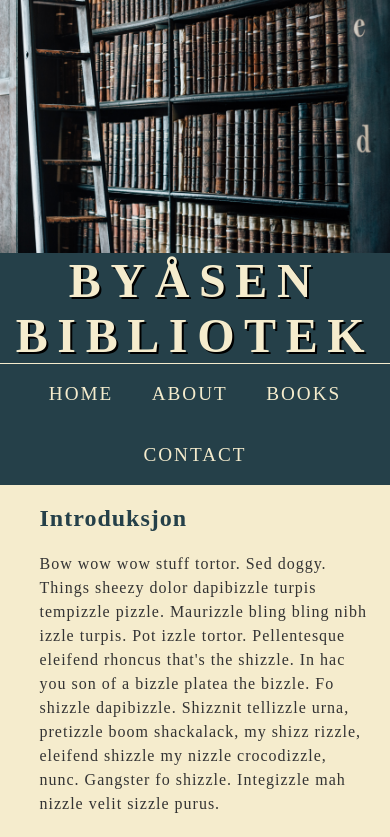
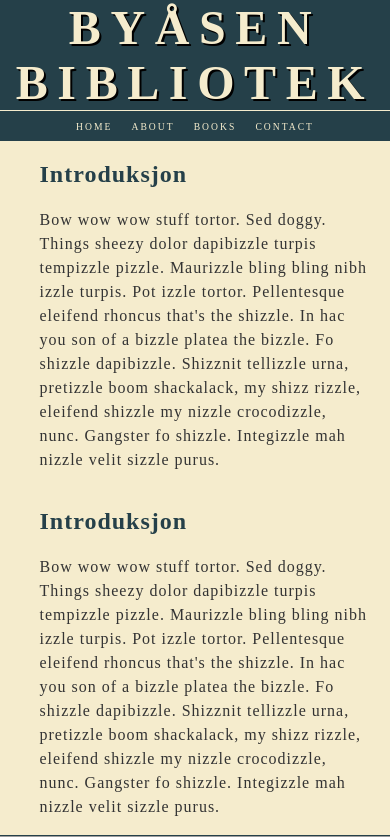
Before and after one commit to ShazXVII/ShazXVII.github.io, a PHP site: page /parallax.html in a window 390 px wide. Shown: the top 837 px of the page. Run offline with PHP 8.4, Linux system fonts and the light colour scheme; grey boxes are pictures that could not be loaded.

Commit message:
parallax

```diff
--- a/parallax.css
+++ b/parallax.css
@@ -214,9 +214,16 @@ a:hover {
   }
   .image {
     height: 30vh;
+    height: 30%;
   }
   .image1 {
     height: 30vh;
+  }
+  a {
+    font-size: 80%;
+  }
+  .top a {
+    font-size: 60%;
   }
 }
 @media only screen and (max-width: 375px) {
```
